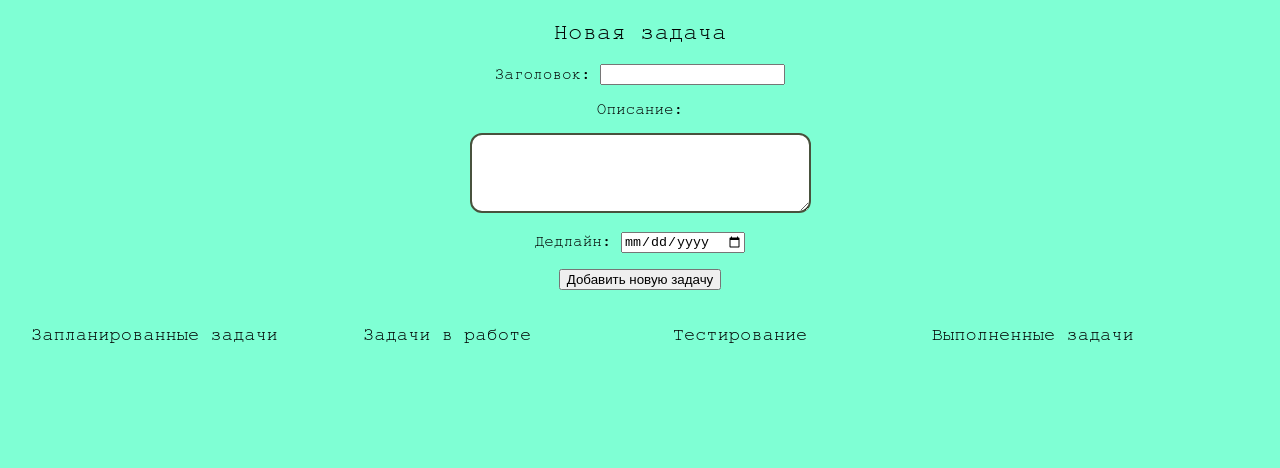
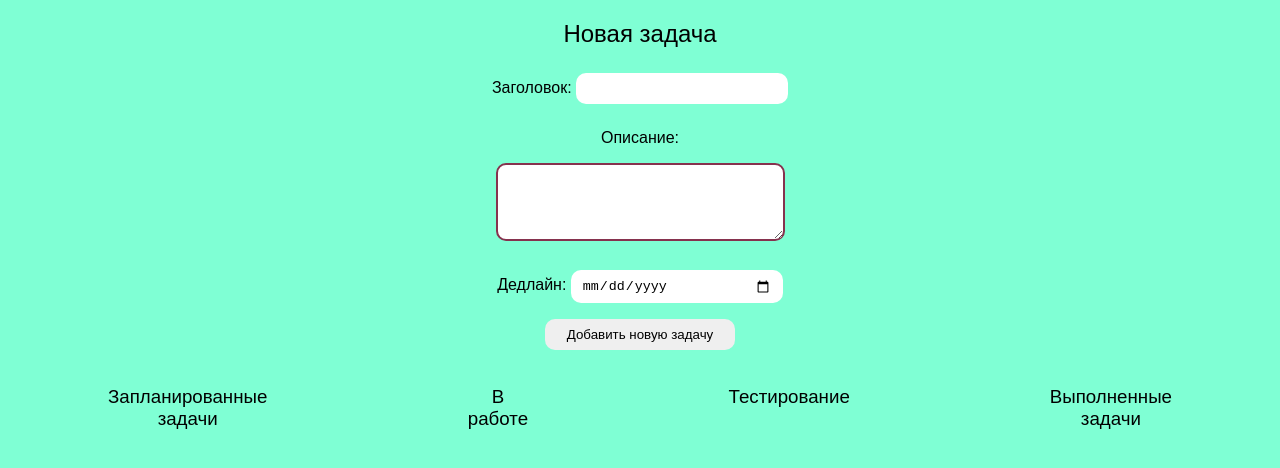
Before and after one commit to NickWalker-hub/Vue.JS--3, a plain HTML site: page index.html in a window 1280 px wide. Drawn offline with Linux system fonts and the light colour scheme.

Commit message:
Финал

```diff
--- a/css/main.css
+++ b/css/main.css
@@ -1,18 +1,18 @@
 *{
-    font-weight: 500;
+    font-weight: 400;
 }
 
 
 textarea{
     resize: revert;
-    padding: 8px 41px;
-    border-radius: 12px;
-    border: #48523D solid 2px;
+    padding: 7px 7px;
+    border-radius: 10px;
+    border: #86324E solid 2px;
 }
 
 body{
     background-color: aquamarine;
-    font-family: FreeMono, monospace;
+    font-family: Fantasy, OpenSymbol, sans-serif;
 }
 
 form{
@@ -23,10 +23,14 @@ h2{
     text-align: center;
 }
 
+.pForm{
+    margin-top: 25px;
+}
+
 .card{
     margin-bottom: 30px;
     margin-top: 25px;
-    background-color: rgba(92,98,181,0.68);
+    background-color: rgba(207,204,255,0.51);
     border: #d4b5c8 inset 2px;
     border-radius: 10px;
     padding: 14px;
@@ -36,9 +40,9 @@ h2{
     display: flex;
 }
 .column{
-    width: 20%;
+    width: 35%;
     text-align: center;
-    padding: 0 20px;
+    padding: 1px 100px;
 }
 
 .change{
@@ -59,4 +63,17 @@ li{
 button{
     padding: 5px 8px;
     border-radius: 5px;
+    margin-top: 10px;
 }
+
+#form {
+    text-align: center;
+    display: block;
+}
+
+input{
+    border: none;
+    width: 190px;
+    padding: 8px 11px;
+    border-radius: 10px;
+}
--- a/js/main.js
+++ b/js/main.js
@@ -65,7 +65,7 @@ Vue.component('fill', {
                 <input required type="text" v-model="title" maxlength="30" placeholder="">
             </p>
            <p class="pForm">Описание: </p>
-            <textarea v-model="description" cols="30" rows="4"></textarea>
+            <textarea v-model="description" cols="32" rows="4"></textarea>
             <p class="pForm">Дедлайн:
                 <input required type="date" v-model="dateDeadLine">
             </p>
@@ -185,7 +185,7 @@ Vue.component('column2', {
     },
     template:`
     <div class="column">
-        <h3>Задачи в работе</h3>
+        <h3>В работе</h3>
          <div class="card" v-for="card in column2">
             <ul>
                  <li class="title"><b>Заголовок: </b>{{ card.title }}</li>
```
